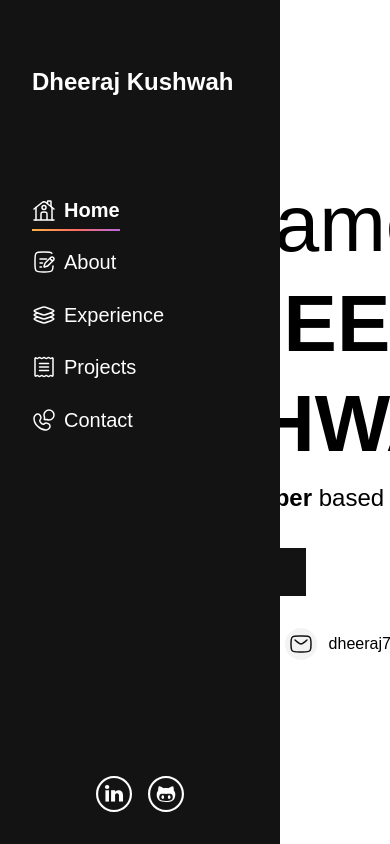
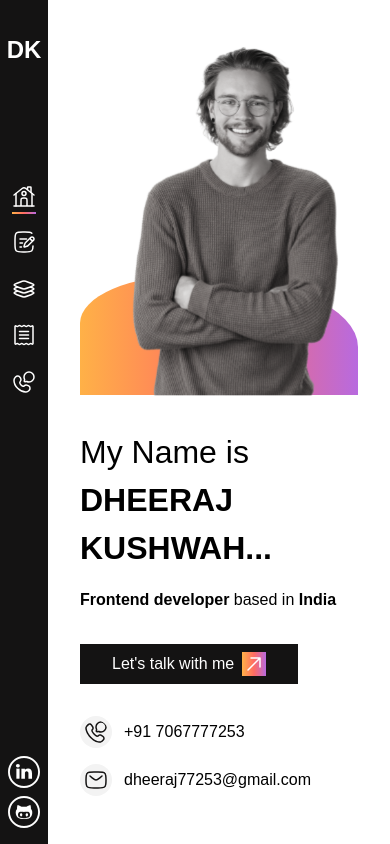
Before and after one commit to dheerajk7/my-portfolio, a Next.js app: page / in a window 390 px wide. Built offline with nearby package versions, Linux system fonts and the light colour scheme.

Commit message:
Added optimisation for mobile view

```diff
--- a/src/app/layout.tsx
+++ b/src/app/layout.tsx
@@ -17,7 +17,7 @@ export default function RootLayout({
       <body className="font-ibm">
         <div className="flex h-screen">
           <Navbar />
-          <div className="h-screen overflow-auto w-full">{children}</div>
+          <div className="ml-[48px] lg:ml-[280px] h-screen overflow-auto w-full">{children}</div>
         </div>
       </body>
     </html>
--- a/src/app/page.tsx
+++ b/src/app/page.tsx
@@ -6,18 +6,29 @@ import EmailIcon from "@public/icons/email.svg";
 
 export default function Home() {
   return (
-    <div className="flex gap-2 justify-center items-center h-screen p-4 w-full">
-      <div className="">
-        <div className="leading-[5rem] text-6xl">My Name</div>
-        <div className="text-6xl">
-          is <span className="font-bold leading-[5rem]">DHEERAJ</span>
+    <div className="lg:flex gap-2 justify-center items-center h-auto lg:h-screen p-2 lg:p-4 w-full">
+      <div className="relative block lg:hidden mb-2 lg:mb-0">
+        <Image className="relative z-10" src={ProfileIcon} alt="profile" />
+        <div className="rounded-tl-[100%] rounded-tr-[150%] w-[100%] h-[120px] bottom-[1px] absolute bg-gradient-to-r from-gradient-start from-0% via-gradient-mid via-52% to-gradient-end to-100%" />
+      </div>
+      <div className="mb-2">
+        <div className="leading-[3rem] lg:leading-[5rem] text-3xl lg:text-6xl">
+          My Name <span className="inline lg:hidden">is</span>
         </div>
-        <div className="font-bold leading-[5rem] text-6xl">KUSHWAH...</div>
-        <div className="text-2xl my-1">
+        <div className="text-3xl lg:text-6xl">
+          <span className="hidden lg:inline">is</span>{" "}
+          <span className="font-bold leading-[3rem] lg:leading-[5rem]">
+            DHEERAJ
+          </span>
+        </div>
+        <div className="font-bold leading-[3rem] lg:leading-[5rem] text-3xl lg:text-6xl">
+          KUSHWAH...
+        </div>
+        <div className="text-base lg:text-2xl my-1">
           <span className="font-semibold">Frontend developer</span> based in
           <span className="font-semibold"> India</span>
         </div>
-        <button className="bg-black text-white py-0.75 mt-1 font-medium px-2">
+        <button className="bg-black text-white py-0.5 lg:py-0.75 mt-1 font-medium px-2">
           Let&apos;s talk with me
           <Image
             className="inline-block bg-gradient-to-r from-gradient-start from-0% via-gradient-mid via-52% to-gradient-end to-100% ml-0.5"
@@ -25,7 +36,7 @@ export default function Home() {
             alt="Contact"
           />
         </button>
-        <div className="mt-2 flex gap-2">
+        <div className="mt-2 flex flex-col gap-1 lg:flex-row lg:gap-2">
           <div className="flex gap-0.75 items-center">
             <Image
               className="p-0.25 bg-icon-light-background rounded-2xl"
@@ -48,9 +59,9 @@ export default function Home() {
           </div>
         </div>
       </div>
-      <div>
+      <div className="relative hidden lg:block">
         <Image className="relative z-10" src={ProfileIcon} alt="profile" />
-        <div className="rounded-tl-[100%] rounded-tr-[150%] h-[120px] relative top-[-121px] bg-gradient-to-r from-gradient-start from-0% via-gradient-mid via-52% to-gradient-end to-100%" />
+        <div className="rounded-tl-[100%] rounded-tr-[150%] w-[100%] h-[120px] bottom-[1px] absolute bg-gradient-to-r from-gradient-start from-0% via-gradient-mid via-52% to-gradient-end to-100%" />
       </div>
     </div>
   );
--- a/src/components/Navbar/NavItem/index.tsx
+++ b/src/components/Navbar/NavItem/index.tsx
@@ -9,10 +9,10 @@ function NavItem({ id, title, isActive, endPoint, icon }: NavItemType) {
       key={id}
     >
       <Link href={endPoint}>
-        <div className="w-fit">
+        <div className="m-auto lg:m-0 w-fit">
           <div className="flex content-center gap-0.5 mb-0.25">
             {icon && <Image className="" src={icon} alt={title} />}
-            {title}
+            <span className="hidden lg:inline" >{title}</span>
           </div>
           <div
             className={` ${
--- a/src/components/Navbar/NavbarFooter/index.tsx
+++ b/src/components/Navbar/NavbarFooter/index.tsx
@@ -5,13 +5,13 @@ import { NavbarFooterItemType } from "../types";
 
 function NavbarFooter() {
   return (
-    <ul className="flex justify-center gap-1">
+    <ul className="flex flex-col lg:flex-row items-center mb-1 lg:mb-0 gap-0.5 lg:gap-2 justify-center">
       {NAVBAR_FOOTER_ITEMS.map((footerItem: NavbarFooterItemType) => (
         <li key={footerItem.id}>
           <Link href={footerItem.endPoint} target="_blank">
             <Image
-              height={36}
-              width={36}
+              height={32}
+              width={32}
               src={footerItem.icon}
               alt={footerItem.title}
             />
--- a/src/components/Navbar/index.tsx
+++ b/src/components/Navbar/index.tsx
@@ -9,9 +9,12 @@ import NavbarFooter from "./NavbarFooter";
 function Navbar() {
   const pathname = usePathname();
   return (
-    <nav className="flex flex-col justify-between h-screen bg-black p-2 w-[280px] min-w-[280px]">
-      <header className="text-white text-2xl font-semibold pt-2">
+    <nav className="fixed left-0 flex flex-col justify-between h-screen bg-black lg:p-2 w-[48px] min-w-[48px] lg:w-[280px] lg:min-w-[280px]">
+      <header className="hidden lg:block text-white text-2xl font-semibold pt-2">
         Dheeraj Kushwah
+      </header>
+      <header className="block text-center lg:hidden text-white text-2xl font-semibold pt-2">
+        DK
       </header>
       <ul className="text-white mb-15">
         {NAV_OPTIONS?.map((navItem: NavItemType) => (
--- a/tailwind.config.ts
+++ b/tailwind.config.ts
@@ -55,9 +55,7 @@ const config: Config = {
 
   screens: {
     sm: "480px",
-    md: "768px",
-    lg: "976px",
-    xl: "1440px",
+    lg: "1160",
   },
 
 
```
